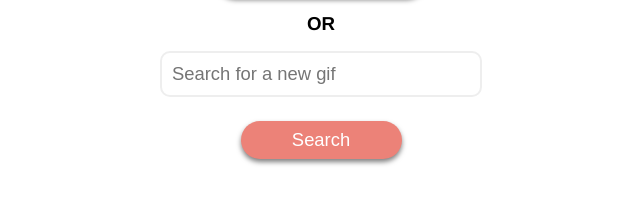
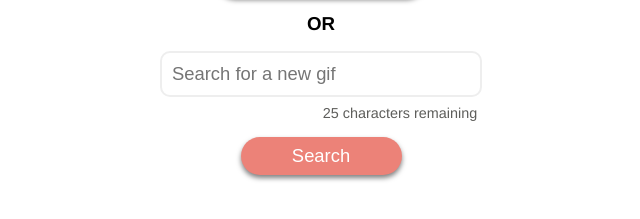
Before and after one commit to bobbychicano/cat-gif-generator, a website built with webpack: page src/index.html in a window 1280 px wide. Shown: the part 113-332 px from the top of the page, without its empty margins (319-959 px from the left). Built offline with nearby package versions, Linux system fonts and the light colour scheme; no server answers.

Commit message:
Add remaining characters placeholder so that it is visible upon load

```diff
--- a/src/index.html
+++ b/src/index.html
@@ -16,7 +16,7 @@
 
   <div class="search-container">
     <input id="search-bar" type="text" maxlength="25" size="25" placeholder="Search for a new gif">
-    <div id="remaining-chars"></div>
+    <div id="remaining-chars">25 characters remaining</div>
     <button id="search-button" type="button">Search</button>
   </div>
 
```
